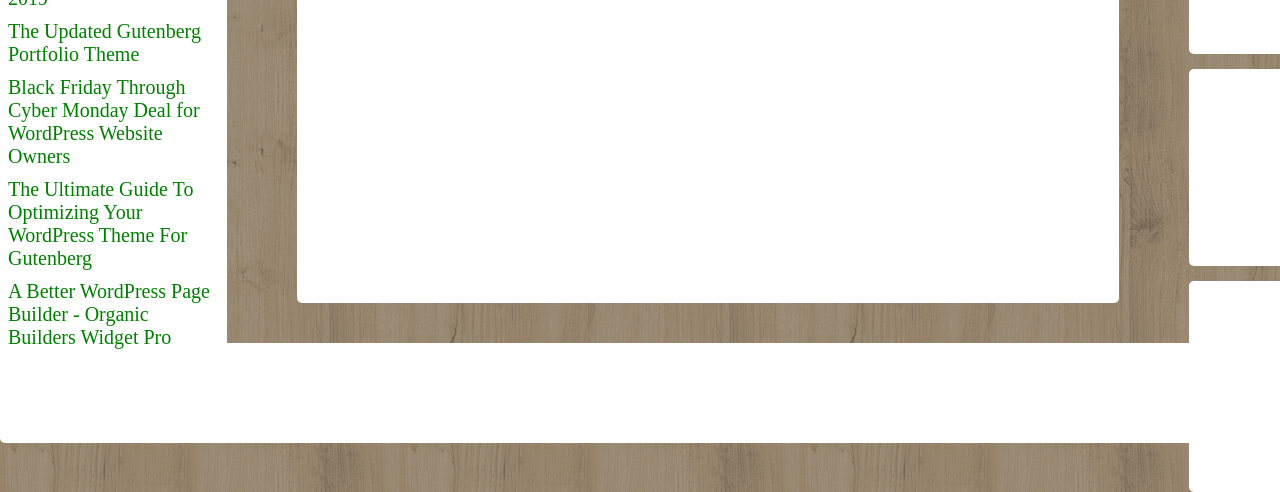
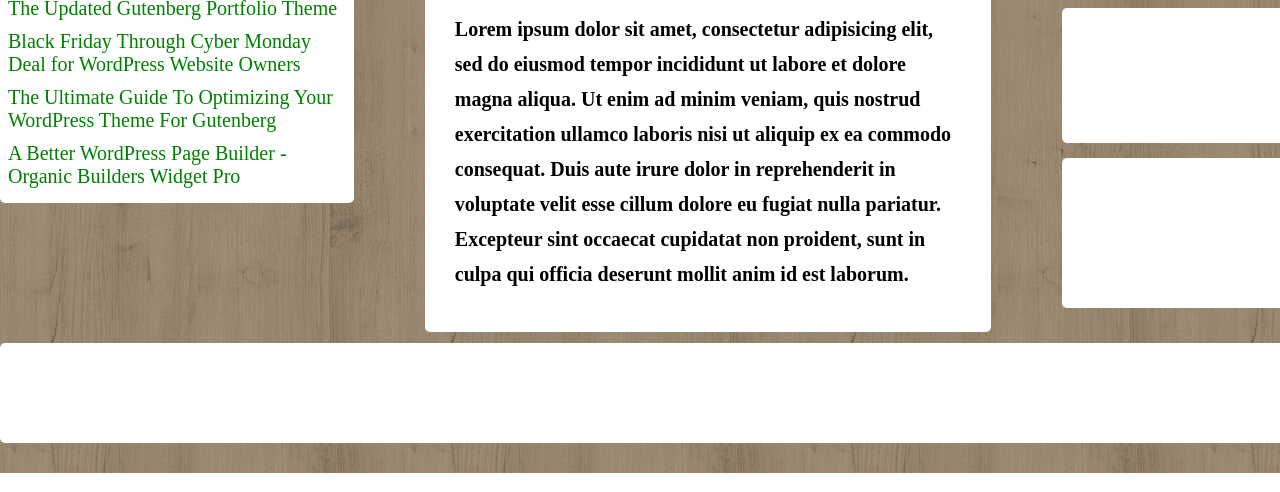
Before and after one commit to salvatore-napoli/htmlcss-wp, a plain HTML site: page index.html in a window 1280 px wide. Shown: the part 710-1202 px from the top of the page. Drawn offline with Linux system fonts and the light colour scheme.

Commit message:
Completato blocco centrale

```diff
--- a/css/style.css
+++ b/css/style.css
@@ -25,6 +25,10 @@
 
 .centered {
   text-align: center;
+}
+
+.spaced {
+  line-height: 35px;
 }
 
 .content-text {
@@ -92,7 +96,7 @@ main {
 }
 
 main > section.side-sx, main > section.side-dx {
-  width: 16%;
+  width: 25%;
 }
 
 main > section.side-sx div.content {
@@ -116,16 +120,24 @@ main section.side-sx a {
 }
 
 main > section.main-content {
-  width: 68%;
+  width: 50%;
   padding: 0 5%;
 }
 
-main > section.main-content, main > section.main-content div.content, main section.side-dx div.right-content div.content {
+main > section.main-content div.content {
+  padding: 40px 30px;
+}
+
+main > section.main-content div.content p {
+  padding-top: 80px;
+}
+
+main section.side-dx div.right-content div.content {
   height: 100%;
 }
 
 main > section.side-dx {
-  height: 95%;
+  height: 300px;
 }
 
 main > section.side-dx div.right-content {
--- a/index.html
+++ b/index.html
@@ -54,6 +54,10 @@
         <!-- Corpo centrale -->
         <section class="main-content floated">
           <div class="content">
+            <h2>THREE COLUMN</h2>
+            <p class="bold spaced content-text">
+              Lorem ipsum dolor sit amet, consectetur adipisicing elit, sed do eiusmod tempor incididunt ut labore et dolore magna aliqua. Ut enim ad minim veniam, quis nostrud exercitation ullamco laboris nisi ut aliquip ex ea commodo consequat. Duis aute irure dolor in reprehenderit in voluptate velit esse cillum dolore eu fugiat nulla pariatur. Excepteur sint occaecat cupidatat non proident, sunt in culpa qui officia deserunt mollit anim id est laborum.
+            </p>
           </div>
         </section>
         <!-- /Corpo centrale -->
```
